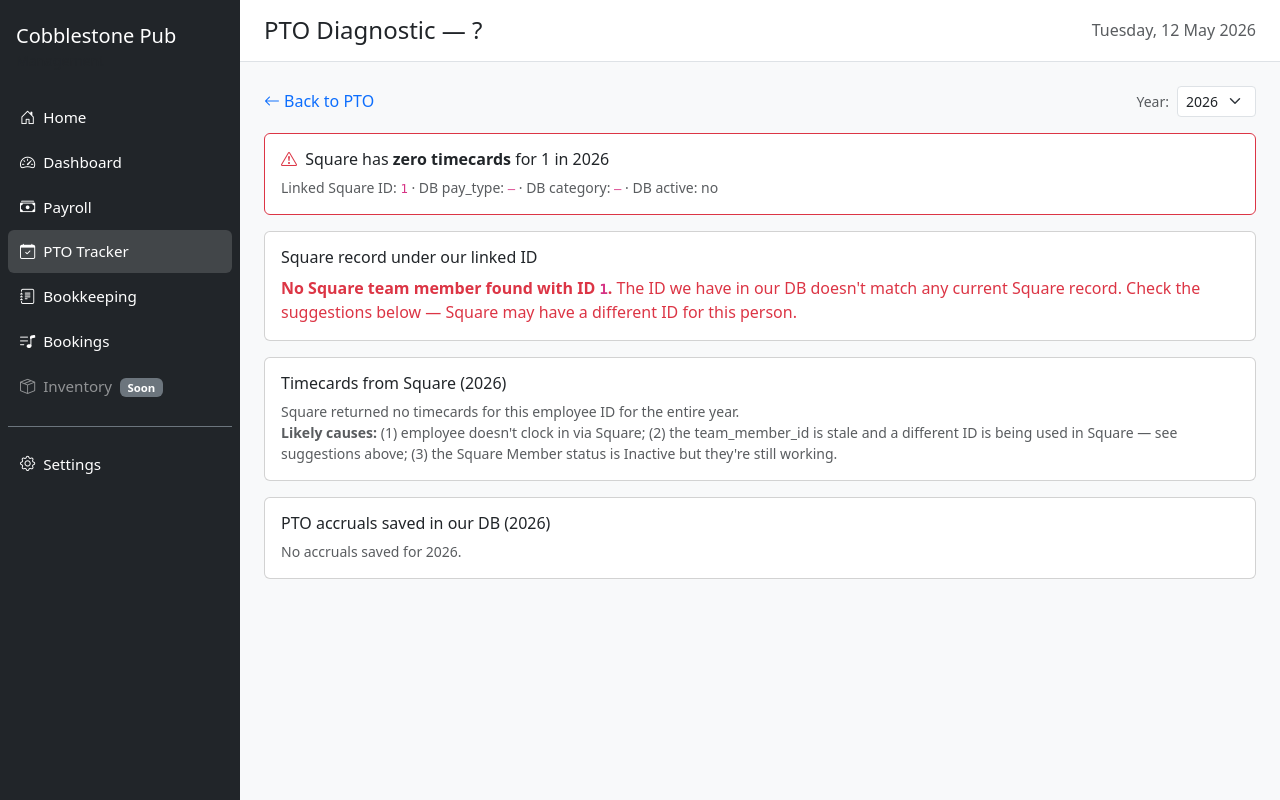
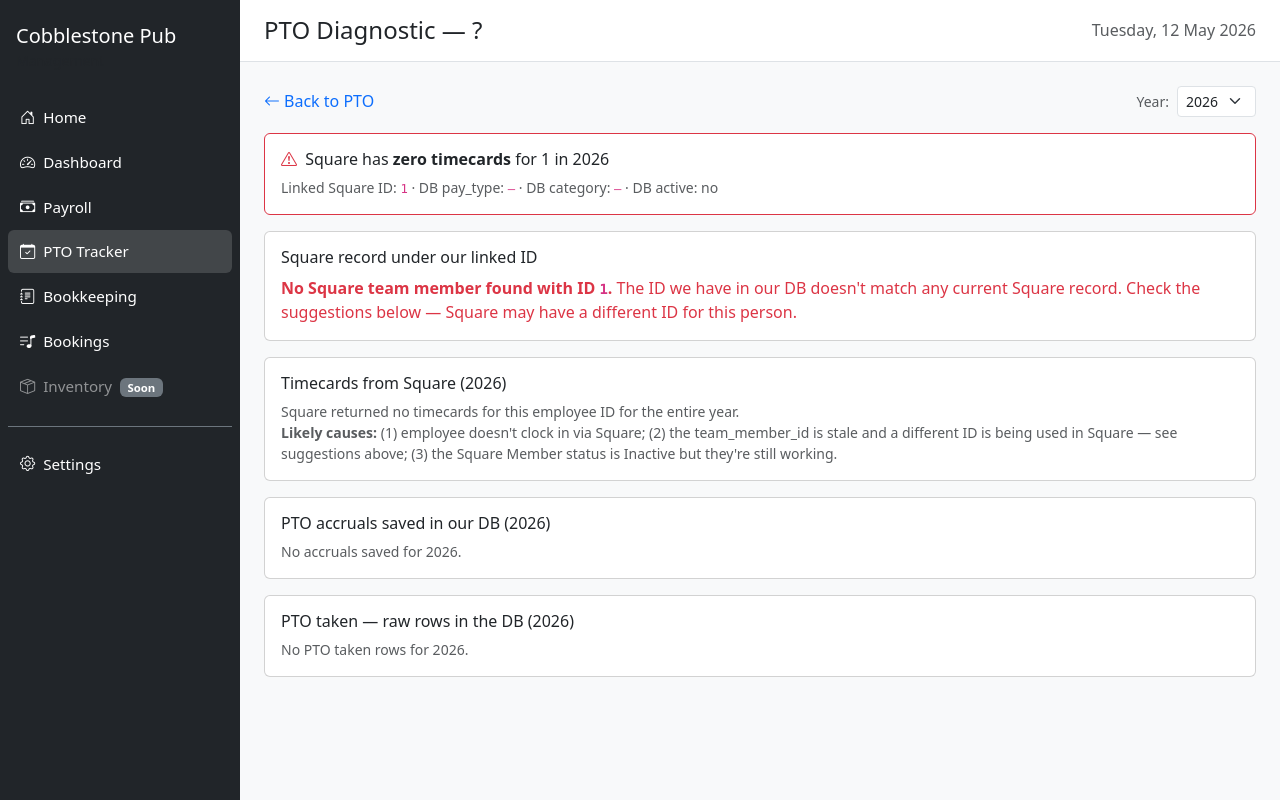
Before and after one commit to SorayaKMC/cobblestone-pub-, a Flask app: page /pto/diagnose/1 in a window 1280 px wide. Run offline with Flask 3, Linux system fonts and the light colour scheme; data comes from the database, SQL or seed files in the repository; data that the repository does not hold is empty.

Commit message:
PTO diagnostic: also show raw 'PTO taken' rows + their totals
Adds a 'PTO taken — raw rows in the DB' panel to the diagnostic page
so we can see exactly what dates / day-counts / hours are stored for
an employee in the year. The Payroll page's Holiday Pay column sums
hours_equivalent for rows whose date falls inside the selected ISO
week — making the raw rows visible makes it easy to verify whether
the right number is showing on the right week.

Useful for diagnosing 'Oonagh's PTO is showing on the wrong week'
type issues without having to query the DB directly.

Co-Authored-By: Claude Opus 4.7 (1M context) <noreply@anthropic.com>

```diff
--- a/routes/pto.py
+++ b/routes/pto.py
@@ -249,6 +249,16 @@ def diagnose(tm_id):
            ORDER BY period_start""",
         (tm_id, str(year)),
     ).fetchall()
+
+    # PTO TAKEN rows for this employee — shows the raw dates and amounts
+    # logged. Use this to diagnose 'Holiday Pay column on W18 looks wrong'.
+    taken_rows = conn.execute(
+        """SELECT date, days_taken, hours_equivalent, reason
+           FROM pto_taken
+           WHERE team_member_id = ? AND strftime('%Y', date) = ?
+           ORDER BY date""",
+        (tm_id, str(year)),
+    ).fetchall()
     conn.close()
 
     manual_rows = db.list_manual_hours(tm_id)
@@ -264,6 +274,7 @@ def diagnose(tm_id):
         by_date=by_date,
         timecard_err=timecard_err,
         accrual_rows=accrual_rows,
+        taken_rows=taken_rows,
         manual_rows=manual_rows,
     )
 
--- a/templates/pto_diagnose.html
+++ b/templates/pto_diagnose.html
@@ -195,6 +195,48 @@
     </div>
 </div>
 
+<!-- PTO TAKEN -->
+<div class="card mb-3">
+    <div class="card-body">
+        <h6 class="card-title">PTO taken — raw rows in the DB ({{ year }})</h6>
+        {% if taken_rows %}
+            <p class="small text-muted mb-2">
+                Each row is one record from the leave log. The
+                <strong>Holiday Pay column on the Payroll page</strong>
+                sums <code>hours_equivalent</code> for rows whose
+                <code>date</code> falls inside the selected ISO week.
+            </p>
+            <table class="table table-sm mb-0">
+                <thead>
+                    <tr>
+                        <th>Date</th>
+                        <th class="text-end">Days taken</th>
+                        <th class="text-end">Hours equivalent</th>
+                        <th>Reason</th>
+                    </tr>
+                </thead>
+                <tbody>
+                {% for r in taken_rows %}
+                <tr>
+                    <td>{{ r.date }}</td>
+                    <td class="text-end">{{ "%.2f"|format(r.days_taken) }}</td>
+                    <td class="text-end">{{ "%.2f"|format(r.hours_equivalent) }}</td>
+                    <td><small>{{ r.reason or '' }}</small></td>
+                </tr>
+                {% endfor %}
+                </tbody>
+            </table>
+            <div class="small text-muted mt-2">
+                Total across all rows: <strong>{{ taken_rows|sum(attribute='days_taken') }} days</strong>
+                / {{ taken_rows|sum(attribute='hours_equivalent') }} hours.
+                Each Payroll week shows only rows whose date falls inside that week's Mon-Sun range.
+            </div>
+        {% else %}
+            <div class="text-muted small">No PTO taken rows for {{ year }}.</div>
+        {% endif %}
+    </div>
+</div>
+
 <!-- Manual hours entries -->
 {% if manual_rows %}
 <div class="card mb-3">
```
